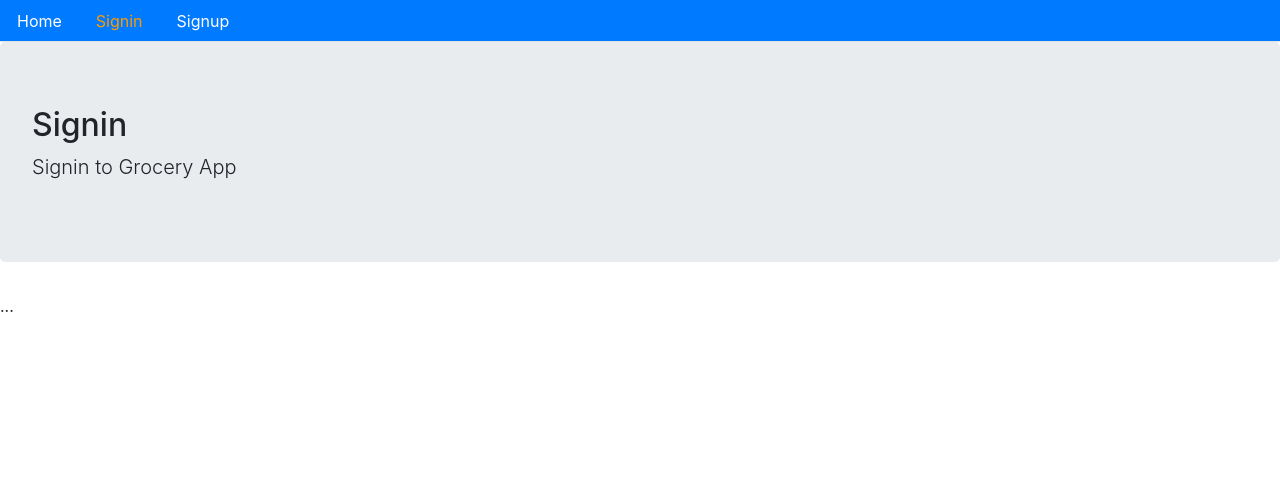
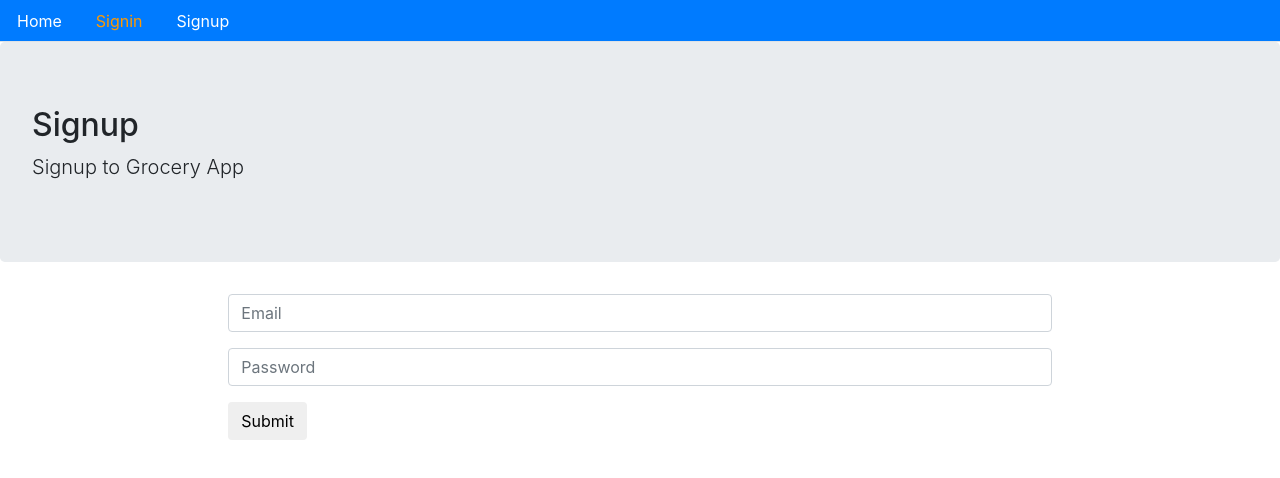
Before and after one commit to plasante/MernEcommFrontend, a React (Create React App) app: page /signin in a window 1280 px wide. Shown: the top 478 px of the page. Built offline with nearby package versions, Linux system fonts and the light colour scheme.

Commit message:
Implemented user signin

```diff
--- a/src/auth/index.js
+++ b/src/auth/index.js
@@ -14,3 +14,18 @@ export const signUp = (user) => {
     })
     .catch(error => console.log(error));
 }
+
+export const signIn = (user) => {
+  return fetch(`${API}/signin`, {
+    method: 'POST',
+    headers: {
+      Accept: 'application/json',
+      "Content-Type": "application/json",
+    },
+    body: JSON.stringify(user),
+  })
+    .then(response => {
+      return response.json();
+    })
+    .catch(error => console.log(error));
+}
--- a/src/user/Signin.js
+++ b/src/user/Signin.js
@@ -1,10 +1,76 @@
-import React from 'react';
+import React, {useState} from 'react';
 import Layout from '../core/Layout';
+import {signIn} from "../auth";
+import {useNavigate} from "react-router-dom";
 
 const Signin = () => {
+  const [values, setValues] = useState({
+    email: '',
+    password: '',
+    error: '',
+    loading: false,
+    redirectToReferrer: false,
+  });
+
+  const navigate = useNavigate();
+  const {email, password, error, loading, redirectToReferrer} = values;
+
+  const handleChange = (e) => {
+    setValues({ ...values, [e.target.name]: e.target.value, error: '' });
+  }
+
+  const clickSubmit = (e) => {
+    e.preventDefault();
+    setValues({...values, error: '', loading: true})
+    signIn({email, password})
+      .then(response => {
+        if (!response.error) {
+          setValues({ ...values, redirectToReferrer: true });
+          navigate('/');
+        } else {
+          setValues({ ...values, error: response.error, loading: false });
+        }
+      })
+  }
+
+  const signUpForm = () => {
+    return (
+      <form>
+        <div className="form-group">
+          <input onChange={handleChange} name={'email'} value={email} type='email' className={'form-control'} placeholder='Email'/>
+        </div>
+        <div className="form-group">
+          <input onChange={handleChange} name={'password'} value={password} type='password' className={'form-control'} placeholder='Password'/>
+        </div>
+        <button onClick={clickSubmit} className="btn btn primary">
+          Submit
+        </button>
+      </form>
+    );
+  }
+
+  const showError = () => {
+    return <div className={'alert alert-danger'} style={{display: error ? '' : 'none'}}>
+      {error}
+    </div>
+  }
+
+  const showLoading = () => (
+    loading && (<div className={'alert alert-info'}><h2>Loading...</h2></div>)
+  )
+
+  const redirectUser = () => {
+    if (redirectToReferrer) {
+      navigate('/');
+    }
+  }
+
   return (
-    <Layout title="Signin" description="Signin to Grocery App">
-      ...
+    <Layout className={'container col-md-8 offset-md-2 '} title="Signup" description="Signup to Grocery App">
+      {showLoading()}
+      {showError()}
+      {signUpForm()}
+      {redirectUser()}
     </Layout>
   );
 };
```
